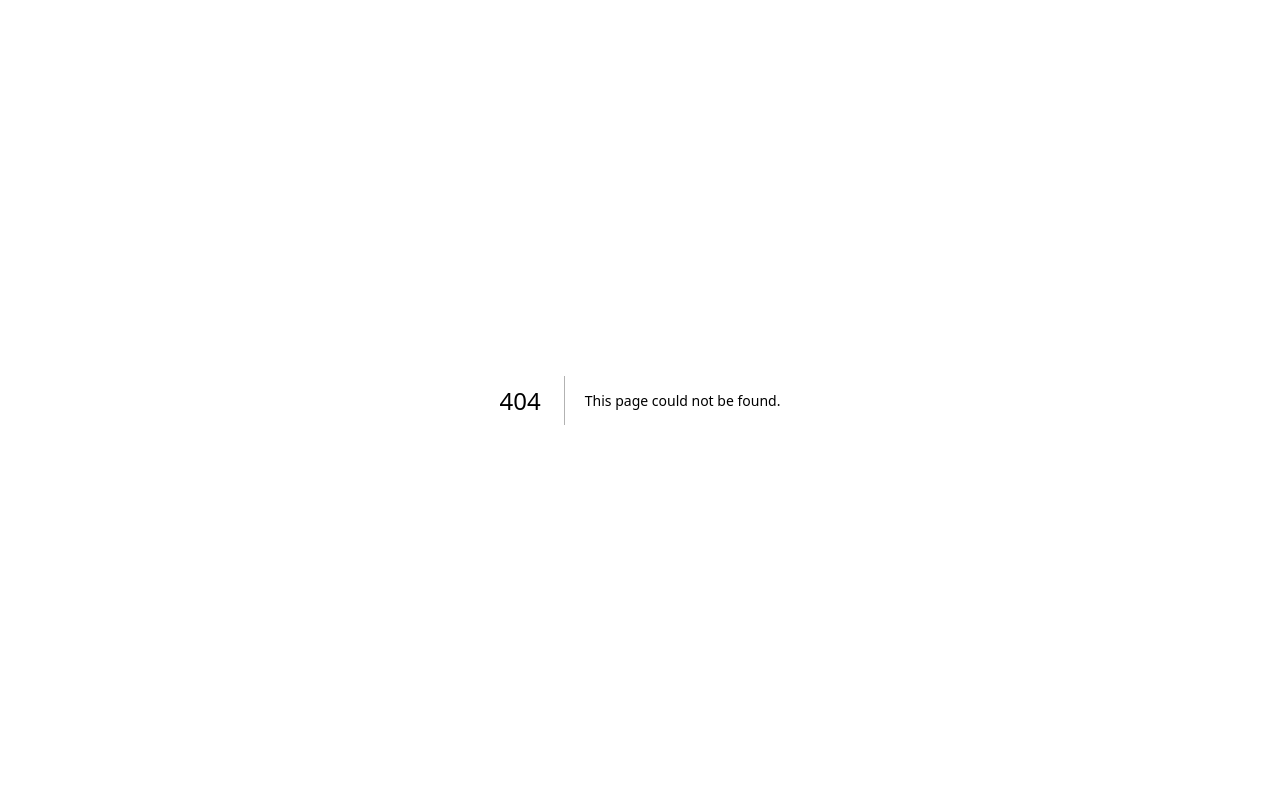
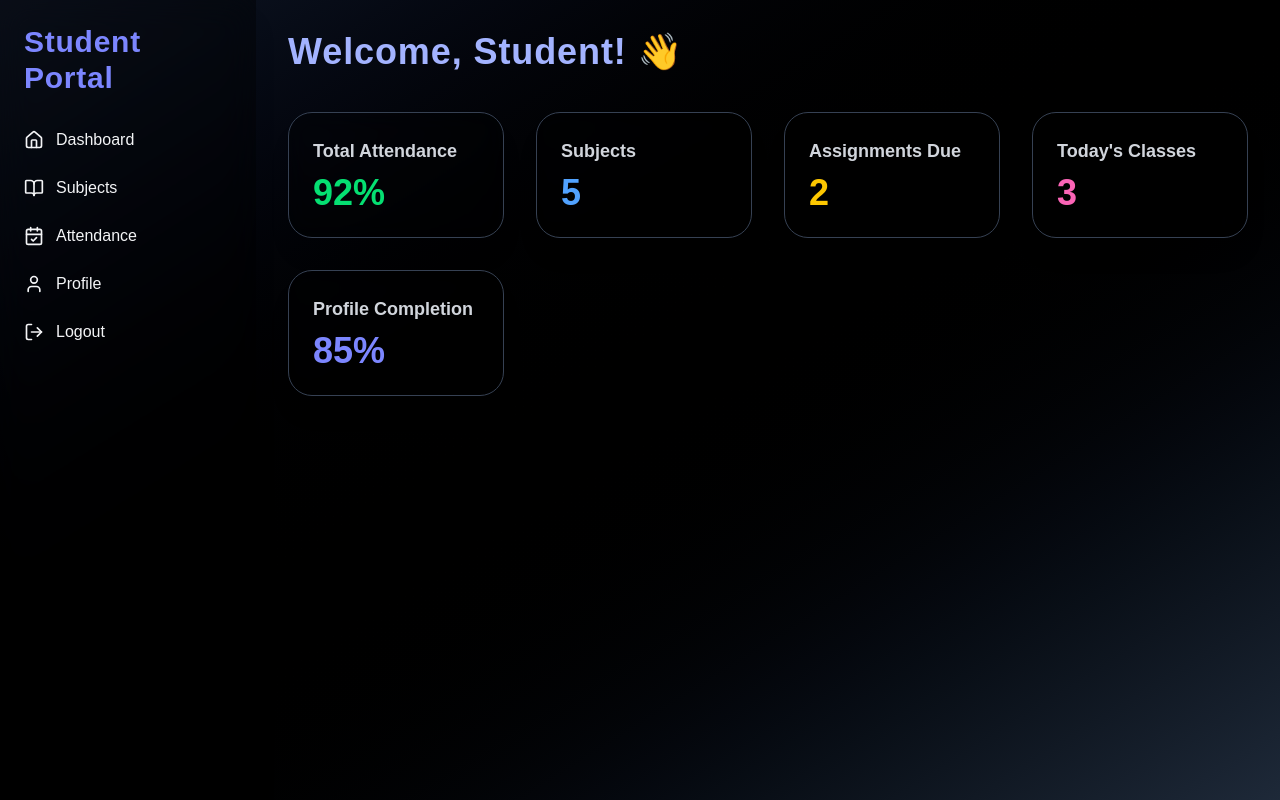
Before and after one commit to gourab-stu/smart-classroom-monitoring-web, a Next.js app: page /student/dashboard in a window 1280 px wide. Before the commit this address had no page. Built offline with nearby package versions, Linux system fonts and the light colour scheme.

Commit message:
added sample dashboard route

```diff
--- /dev/null
+++ b/app/student/dashboard/page.tsx
@@ -0,0 +1,63 @@
+"use client";
+
+import { useState } from "react";
+import { motion } from "framer-motion";
+import { Toaster } from "react-hot-toast";
+import { Home, BookOpen, CalendarCheck, User, LogOut } from "lucide-react";
+
+export default function Dashboard() {
+  const [sidebarOpen, setSidebarOpen] = useState(false);
+
+  const menuItems = [
+    { name: "Dashboard", icon: <Home size={20} /> },
+    { name: "Subjects", icon: <BookOpen size={20} /> },
+    { name: "Attendance", icon: <CalendarCheck size={20} /> },
+    { name: "Profile", icon: <User size={20} /> },
+    { name: "Logout", icon: <LogOut size={20} /> },
+  ];
+
+  return (
+    <div className="flex min-h-screen bg-gradient-to-br from-gray-900 via-black to-gray-800 text-gray-100 overflow-hidden">
+      <Toaster position="top-center" reverseOrder={false} />
+
+      {/* Sidebar */}
+      <motion.div initial={{ x: -300 }} animate={{ x: 0 }} transition={{ type: "spring", stiffness: 70 }} className={`bg-black/40 backdrop-blur-lg p-6 w-64 space-y-6 shadow-xl ${sidebarOpen ? "block" : "hidden"} md:block`}>
+        <h2 className="text-3xl font-extrabold text-indigo-400 mb-8 tracking-wide">Student Portal</h2>
+        <nav className="flex flex-col gap-6">
+          {menuItems.map((item, index) => (
+            <a key={index} href="#" className="flex items-center gap-3 hover:text-indigo-300 transition">
+              {item.icon}
+              {item.name}
+            </a>
+          ))}
+        </nav>
+      </motion.div>
+
+      {/* Main Content */}
+      <div className="flex-1 p-8 relative">
+        {/* Mobile Sidebar Toggle */}
+        <button onClick={() => setSidebarOpen(!sidebarOpen)} className="md:hidden mb-4 bg-indigo-600 p-2 rounded-full">
+          {sidebarOpen ? "Close Menu" : "Open Menu"}
+        </button>
+
+        <h1 className="text-4xl font-extrabold mb-10 text-indigo-300 tracking-wide">Welcome, Student! 👋</h1>
+
+        {/* Cards */}
+        <div className="grid gap-8 grid-cols-1 sm:grid-cols-2 lg:grid-cols-3 xl:grid-cols-4">
+          {[
+            { title: "Total Attendance", value: "92%", color: "text-green-400" },
+            { title: "Subjects", value: "5", color: "text-blue-400" },
+            { title: "Assignments Due", value: "2", color: "text-yellow-400" },
+            { title: "Today's Classes", value: "3", color: "text-pink-400" },
+            { title: "Profile Completion", value: "85%", color: "text-indigo-400" },
+          ].map((card, index) => (
+            <motion.div key={index} whileHover={{ scale: 1.05 }} transition={{ type: "spring", stiffness: 300 }} className="bg-black/30 backdrop-blur-md p-6 rounded-3xl shadow-xl hover:shadow-indigo-500/30 border border-gray-700">
+              <h2 className="text-lg font-semibold mb-2 text-gray-300">{card.title}</h2>
+              <p className={`text-4xl font-bold ${card.color}`}>{card.value}</p>
+            </motion.div>
+          ))}
+        </div>
+      </div>
+    </div>
+  );
+}
--- a/app/video/layout.tsx
+++ /dev/null
@@ -1,13 +0,0 @@
-export default function RootLayout({
-  children,
-}: Readonly<{
-  children: React.ReactNode;
-}>) {
-  return (
-    <html lang="en">
-      <body className="min-h-screen bg-gradient-to-br from-blue-100 to-indigo-200 flex items-center justify-center px-4">
-        <div className="grid md:grid-cols-2 gap-10 w-full max-w-6xl p-6 bg-white/90 backdrop-blur-md rounded-3xl shadow-2xl">{children}</div>
-      </body>
-    </html>
-  );
-}
--- a/app/video/page.tsx
+++ b/app/video/page.tsx
@@ -1,15 +1,19 @@
 "use client";
+
 import { useEffect, useRef, useState } from "react";
+import { useRouter } from "next/navigation";
+import { Toaster, toast } from "react-hot-toast";
 
 export default function Home() {
   const videoRef = useRef<HTMLVideoElement>(null);
   const canvasRef = useRef<HTMLCanvasElement>(null);
   const [socket, setSocket] = useState<WebSocket | null>(null);
   const faceBoxRef = useRef<{ top: number; right: number; bottom: number; left: number } | null>(null);
-  const [name, setName] = useState<string>("");
+  const [name, setName] = useState<string>("Unknown");
+  const router = useRouter();
 
   useEffect(() => {
-    const ws = new WebSocket("ws://127.0.0.1:8000/auth/student/login");
+    const ws = new WebSocket("ws://127.0.0.1:8000/detection/student");
     setSocket(ws);
 
     const startCamera = async () => {
@@ -54,7 +58,6 @@ export default function Home() {
       const ctx = canvas.getContext("2d");
       if (!ctx) return;
 
-      // Clear canvas
       ctx.clearRect(0, 0, canvas.width, canvas.height);
 
       if (data.face_detected) {
@@ -67,75 +70,87 @@ export default function Home() {
         canvas.width = videoWidth;
         canvas.height = videoHeight;
 
-        ctx.font = "16px Sans-Serif";
         ctx.strokeStyle = "lime";
         ctx.lineWidth = 1;
         ctx.strokeRect(left, top, right - left, bottom - top);
-        ctx.strokeText(data.name, left, top - 10);
       } else {
         faceBoxRef.current = null;
       }
     };
 
-    // Spacebar capture logic
-    const handleKeyDown = (e: KeyboardEvent) => {
-      if (e.code === "Space") {
-        if (!videoRef.current || !faceBoxRef.current) return;
+    return () => {
+      ws.close();
+    };
+  }, []);
+
+  const handleLogin = async () => {
+    if (!videoRef.current || !faceBoxRef.current) {
+      toast.error("No face detected!");
+      return;
+    }
+
+    toast.loading("Logging in...");
 
     const video = videoRef.current;
     const { top, right, bottom, left } = faceBoxRef.current;
-
-        const captureCanvas = document.createElement("canvas");
     const width = right - left;
     const height = bottom - top;
 
+    const captureCanvas = document.createElement("canvas");
     captureCanvas.width = width;
     captureCanvas.height = height;
+    const ctx = captureCanvas.getContext("2d");
 
-        const ctx = captureCanvas.getContext("2d");
-        if (!ctx) return;
+    if (!ctx) {
+      toast.dismiss();
+      toast.error("Canvas error!");
+      return;
+    }
 
     ctx.drawImage(video, left, top, width, height, 0, 0, width, height);
 
-        // For demo: Download image
-        captureCanvas.toBlob((blob) => {
+    captureCanvas.toBlob(async (blob) => {
       if (blob) {
         const formData = new FormData();
         formData.append("file", blob, "captured_face.webp");
 
-            fetch("http://localhost:8000/upload-face/", {
+        try {
+          const response = await fetch("http://localhost:8000/auth/student/login/", {
             method: "POST",
             body: formData,
-            })
-              .then((res) => res.json())
-              .then((data) => {
-                console.log("Upload success:", data);
-                alert("Face uploaded successfully!");
-              })
-              .catch((err) => {
-                console.error("Upload error:", err);
-                alert("Failed to upload face.");
           });
+
+          const result = await response.json();
+          toast.dismiss();
+
+          if (result.login) {
+            toast.success("Login successful!");
+            router.push("/student/dashboard/");
+          } else {
+            toast.error("Login failed!");
+          }
+        } catch (error) {
+          toast.dismiss();
+          toast.error("Server error!");
+          console.log(error);
+        }
       }
     }, "image/webp");
-      }
   };
 
-    document.addEventListener("keydown", handleKeyDown);
-    return () => {
-      ws.close();
-      document.removeEventListener("keydown", handleKeyDown);
-    };
-  }, []);
-
   return (
-    <div className="flex flex-col items-center p-6 bg-white rounded-xl shadow-lg">
-      <h2 className="text-2xl font-bold text-green-700 mb-4">Student Login</h2>
-      <div className="relative w-80 h-80 rounded-full overflow-hidden mb-4">
-        <video ref={videoRef} className="absolute top-0 left-0 w-full h-full object-cover z-0" />
-        <canvas ref={canvasRef} className="absolute top-0 left-0 w-full h-full pointer-events-none z-10" />
+    <div className="flex flex-col items-center justify-center min-h-screen bg-gradient-to-br from-gray-900 to-gray-800 text-white px-4">
+      <Toaster position="top-center" reverseOrder={false} />
+      <div className="flex flex-col items-center p-8 bg-gray-900/80 rounded-3xl shadow-2xl">
+        <h2 className="text-3xl font-bold text-indigo-400 mb-6">Student Login</h2>
+        <div className="relative w-80 h-80 rounded-full bg-gray-700 overflow-hidden mb-6">
+          <video ref={videoRef} className="absolute top-0 left-0 w-full h-full object-cover z-0 rounded-full" />
+          <canvas ref={canvasRef} className="absolute top-0 left-0 w-full h-full pointer-events-none z-10 rounded-full" />
         </div>
-      <button className="bg-green-600 text-white px-6 py-2 rounded-full shadow hover:bg-green-700 transition">Login as {name}</button>
+        <button onClick={handleLogin} className="bg-indigo-600 hover:bg-indigo-700 hover:cursor-pointer text-white font-bold py-3 px-8 rounded-full shadow-lg transition mb-4">
+          Login as {name}
+        </button>
+      </div>
     </div>
   );
 }
```
Also changed, not shown: package.json (+8 -5 lines), 1 other file (tests, documents, lock files or other folders). Lines whose indentation alone changed are shown as unchanged.
